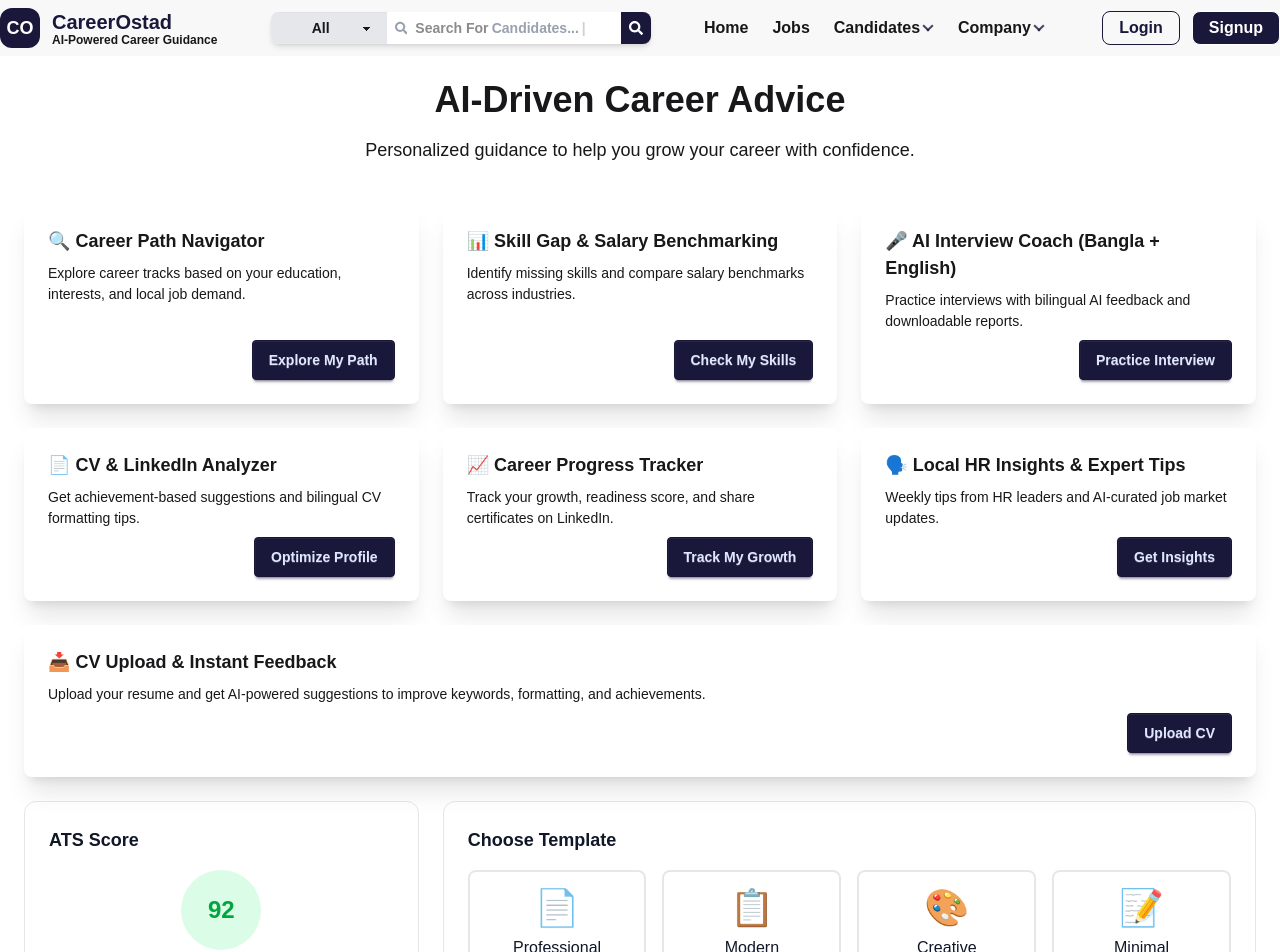
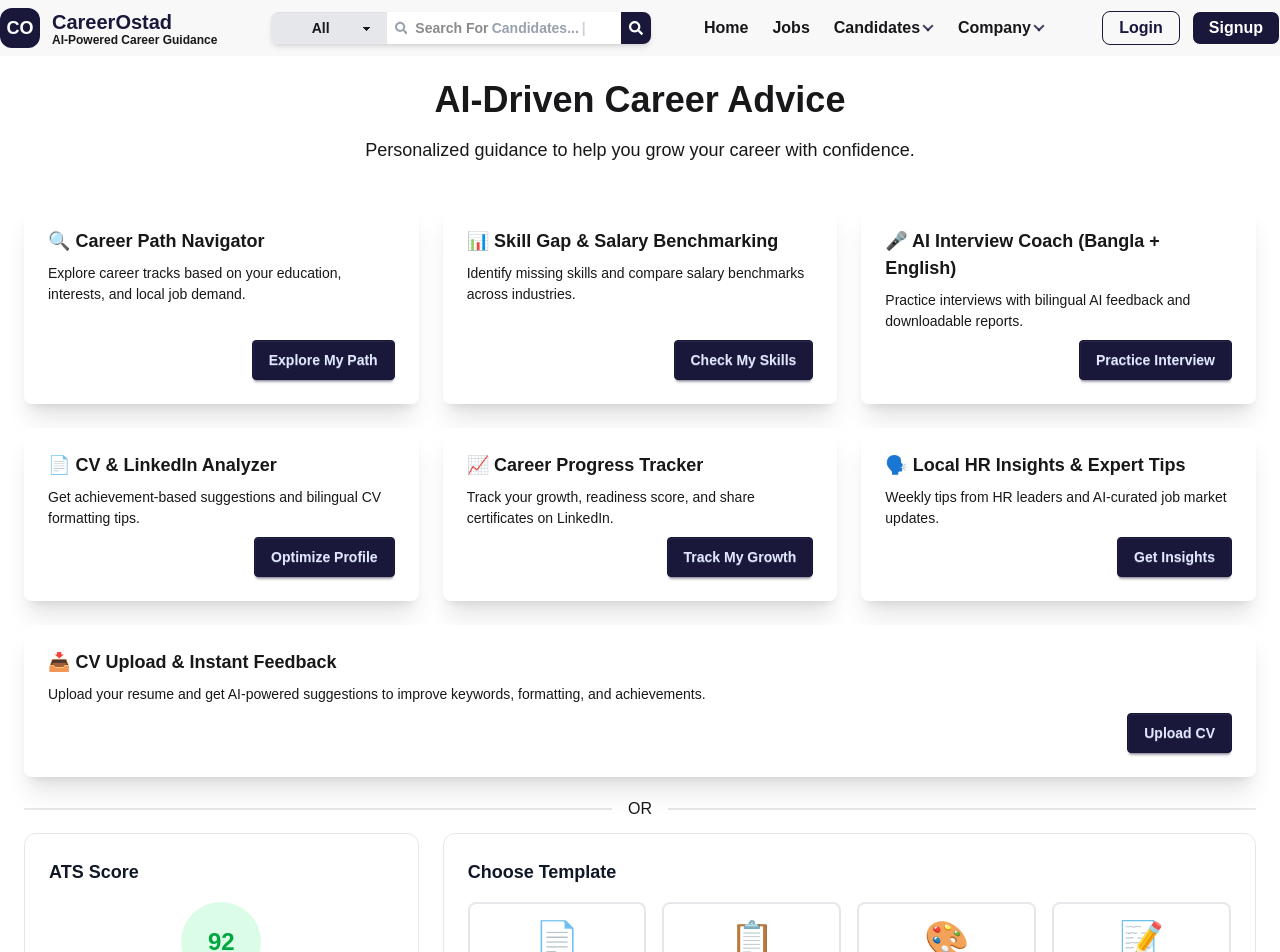
Before and after one commit to Foysal-Munsy/CareerOstad-AI-Job-Matching, a Next.js app: page /advice in a window 1280 px wide. Shown: the top 952 px of the page. Built offline with nearby package versions, Linux system fonts and the light colour scheme.

Commit message:
[test] modify for testing purpose

```diff
--- a/src/components/careerAdvice/CareerAdvice.jsx
+++ b/src/components/careerAdvice/CareerAdvice.jsx
@@ -63,7 +63,7 @@ export default function CareerAdvice() {
                     </div>
                 </div>
             </div>
-
+                <div className="divider">OR</div>
 
             <section>
                 <div className="grid grid-cols-1 lg:grid-cols-3 gap-6">
```
